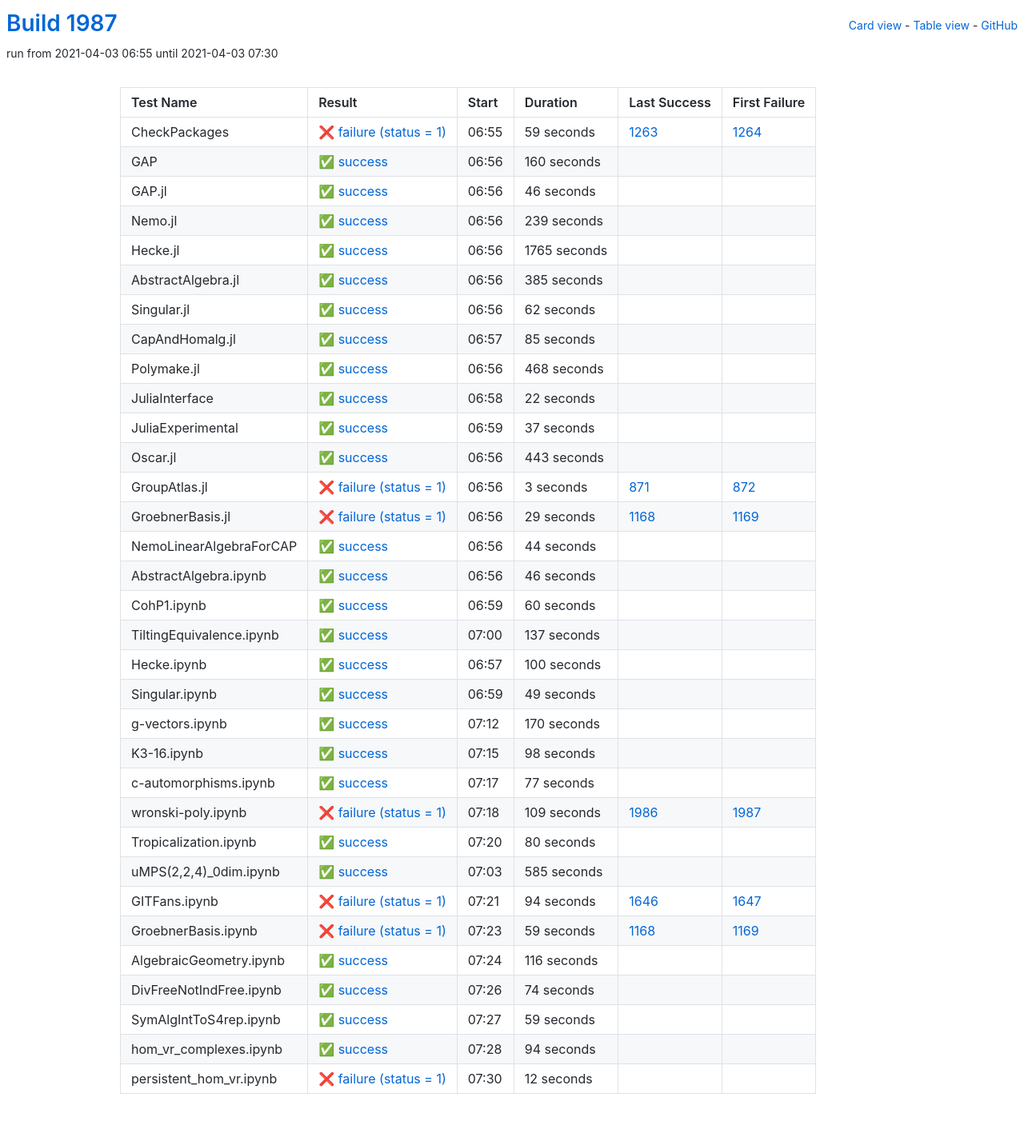
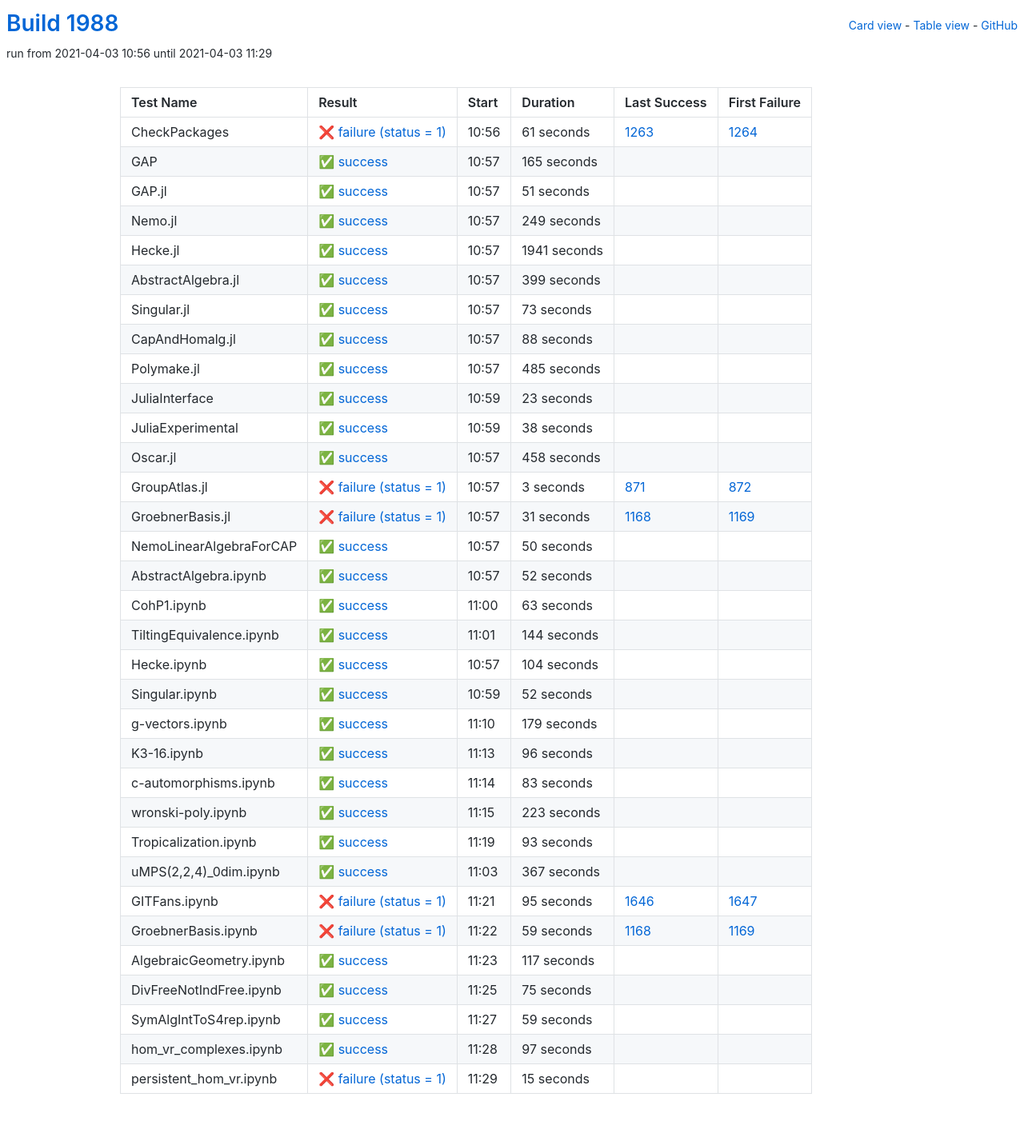
Before and after one commit to oscar-system/oscar-ci-status-stable, a Jekyll site: the page built from table.html, in a window 1280 px wide. Shown: the whole page at 80% size. Built offline with Jekyll 4.4.1, drawn with Linux system fonts in a browser that asks for light colours.

Commit message:
Build #1988

```diff
--- a/_data/ci.yml
+++ b/_data/ci.yml
@@ -1,6 +1,6 @@
 ---
-build: 1987
-build_url: https://oscarci.mathematik.uni-kl.de/job/oscar-stable/1987/
+build: 1988
+build_url: https://oscarci.mathematik.uni-kl.de/job/oscar-stable/1988/
 job: oscar-stable
 organization: oscar-system
 repo: oscar-ci-status-stable
@@ -8,152 +8,152 @@ repourl: https://github.com/oscar-system/oscar-ci-status-stable
 tests:
 - name: CheckPackages
   id: checkpackages
-  log: https://oscarci.mathematik.uni-kl.de/job/oscar-stable/1987/artifact/logs/build-1987/CheckPackages.log
-  start: 2021-04-03 06:55
+  log: https://oscarci.mathematik.uni-kl.de/job/oscar-stable/1988/artifact/logs/build-1988/CheckPackages.log
+  start: 2021-04-03 10:56
   success: false
   exitcode: 1
   status: failure
-  duration: 59
+  duration: 61
   last_success: 1263
   last_success_url: https://oscarci.mathematik.uni-kl.de/job/oscar-stable/1263/
   first_failure: 1264
   first_failure_url: https://oscarci.mathematik.uni-kl.de/job/oscar-stable/1264/
 - name: GAP
   id: gap
-  log: https://oscarci.mathematik.uni-kl.de/job/oscar-stable/1987/artifact/logs/build-1987/GAP.log
-  start: 2021-04-03 06:56
+  log: https://oscarci.mathematik.uni-kl.de/job/oscar-stable/1988/artifact/logs/build-1988/GAP.log
+  start: 2021-04-03 10:57
   success: true
   exitcode: 0
   status: success
-  duration: 160
+  duration: 165
   last_success: false
   last_success_url:
   first_failure: false
   first_failure_url:
 - name: GAP.jl
   id: gap-jl
-  log: https://oscarci.mathematik.uni-kl.de/job/oscar-stable/1987/artifact/logs/build-1987/GAP.jl.log
-  start: 2021-04-03 06:56
+  log: https://oscarci.mathematik.uni-kl.de/job/oscar-stable/1988/artifact/logs/build-1988/GAP.jl.log
+  start: 2021-04-03 10:57
   success: true
   exitcode: 0
   status: success
-  duration: 46
+  duration: 51
   last_success: false
   last_success_url:
   first_failure: false
   first_failure_url:
 - name: Nemo.jl
   id: nemo-jl
-  log: https://oscarci.mathematik.uni-kl.de/job/oscar-stable/1987/artifact/logs/build-1987/Nemo.jl.log
-  start: 2021-04-03 06:56
+  log: https://oscarci.mathematik.uni-kl.de/job/oscar-stable/1988/artifact/logs/build-1988/Nemo.jl.log
+  start: 2021-04-03 10:57
   success: true
   exitcode: 0
   status: success
-  duration: 239
+  duration: 249
   last_success: false
   last_success_url:
   first_failure: false
   first_failure_url:
 - name: Hecke.jl
   id: hecke-jl
-  log: https://oscarci.mathematik.uni-kl.de/job/oscar-stable/1987/artifact/logs/build-1987/Hecke.jl.log
-  start: 2021-04-03 06:56
+  log: https://oscarci.mathematik.uni-kl.de/job/oscar-stable/1988/artifact/logs/build-1988/Hecke.jl.log
+  start: 2021-04-03 10:57
   success: true
   exitcode: 0
   status: success
-  duration: 1765
+  duration: 1941
   last_success: false
   last_success_url:
   first_failure: false
   first_failure_url:
 - name: AbstractAlgebra.jl
   id: abstractalgebra-jl
-  log: https://oscarci.mathematik.uni-kl.de/job/oscar-stable/1987/artifact/logs/build-1987/AbstractAlgebra.jl.log
-  start: 2021-04-03 06:56
+  log: https://oscarci.mathematik.uni-kl.de/job/oscar-stable/1988/artifact/logs/build-1988/AbstractAlgebra.jl.log
+  start: 2021-04-03 10:57
   success: true
   exitcode: 0
   status: success
-  duration: 385
+  duration: 399
   last_success: false
   last_success_url:
   first_failure: false
   first_failure_url:
 - name: Singular.jl
   id: singular-jl
-  log: https://oscarci.mathematik.uni-kl.de/job/oscar-stable/1987/artifact/logs/build-1987/Singular.jl.log
-  start: 2021-04-03 06:56
+  log: https://oscarci.mathematik.uni-kl.de/job/oscar-stable/1988/artifact/logs/build-1988/Singular.jl.log
+  start: 2021-04-03 10:57
   success: true
   exitcode: 0
   status: success
-  duration: 62
+  duration: 73
   last_success: false
   last_success_url:
   first_failure: false
   first_failure_url:
 - name: CapAndHomalg.jl
   id: capandhomalg-jl
-  log: https://oscarci.mathematik.uni-kl.de/job/oscar-stable/1987/artifact/logs/build-1987/CapAndHomalg.jl.log
-  start: 2021-04-03 06:57
+  log: https://oscarci.mathematik.uni-kl.de/job/oscar-stable/1988/artifact/logs/build-1988/CapAndHomalg.jl.log
+  start: 2021-04-03 10:57
   success: true
   exitcode: 0
   status: success
-  duration: 85
+  duration: 88
   last_success: false
   last_success_url:
   first_failure: false
   first_failure_url:
 - name: Polymake.jl
   id: polymake-jl
-  log: https://oscarci.mathematik.uni-kl.de/job/oscar-stable/1987/artifact/logs/build-1987/Polymake.jl.log
-  start: 2021-04-03 06:56
+  log: https://oscarci.mathematik.uni-kl.de/job/oscar-stable/1988/artifact/logs/build-1988/Polymake.jl.log
+  start: 2021-04-03 10:57
   success: true
   exitcode: 0
   status: success
-  duration: 468
+  duration: 485
   last_success: false
   last_success_url:
   first_failure: false
   first_failure_url:
 - name: JuliaInterface
   id: juliainterface
-  log: https://oscarci.mathematik.uni-kl.de/job/oscar-stable/1987/artifact/logs/build-1987/JuliaInterface.log
-  start: 2021-04-03 06:58
+  log: https://oscarci.mathematik.uni-kl.de/job/oscar-stable/1988/artifact/logs/build-1988/JuliaInterface.log
+  start: 2021-04-03 10:59
   success: true
   exitcode: 0
   status: success
-  duration: 22
+  duration: 23
   last_success: false
   last_success_url:
   first_failure: false
   first_failure_url:
 - name: JuliaExperimental
   id: juliaexperimental
-  log: https://oscarci.mathematik.uni-kl.de/job/oscar-stable/1987/artifact/logs/build-1987/JuliaExperimental.log
-  start: 2021-04-03 06:59
+  log: https://oscarci.mathematik.uni-kl.de/job/oscar-stable/1988/artifact/logs/build-1988/JuliaExperimental.log
+  start: 2021-04-03 10:59
   success: true
   exitcode: 0
   status: success
-  duration: 37
+  duration: 38
   last_success: false
   last_success_url:
   first_failure: false
   first_failure_url:
 - name: Oscar.jl
   id: oscar-jl
-  log: https://oscarci.mathematik.uni-kl.de/job/oscar-stable/1987/artifact/logs/build-1987/Oscar.jl.log
-  start: 2021-04-03 06:56
+  log: https://oscarci.mathematik.uni-kl.de/job/oscar-stable/1988/artifact/logs/build-1988/Oscar.jl.log
+  start: 2021-04-03 10:57
   success: true
   exitcode: 0
   status: success
-  duration: 443
+  duration: 458
   last_success: false
   last_success_url:
   first_failure: false
   first_failure_url:
 - name: GroupAtlas.jl
   id: groupatlas-jl
-  log: https://oscarci.mathematik.uni-kl.de/job/oscar-stable/1987/artifact/logs/build-1987/GroupAtlas.jl.log
-  start: 2021-04-03 06:56
+  log: https://oscarci.mathematik.uni-kl.de/job/oscar-stable/1988/artifact/logs/build-1988/GroupAtlas.jl.log
+  start: 2021-04-03 10:57
   success: false
   exitcode: 1
   status: failure
@@ -164,176 +164,176 @@ tests:
   first_failure_url: https://oscarci.mathematik.uni-kl.de/job/oscar-stable/872/
 - name: GroebnerBasis.jl
   id: groebnerbasis-jl
-  log: https://oscarci.mathematik.uni-kl.de/job/oscar-stable/1987/artifact/logs/build-1987/GroebnerBasis.jl.log
-  start: 2021-04-03 06:56
+  log: https://oscarci.mathematik.uni-kl.de/job/oscar-stable/1988/artifact/logs/build-1988/GroebnerBasis.jl.log
+  start: 2021-04-03 10:57
   success: false
   exitcode: 1
   status: failure
-  duration: 29
+  duration: 31
   last_success: 1168
   last_success_url: https://oscarci.mathematik.uni-kl.de/job/oscar-stable/1168/
   first_failure: 1169
   first_failure_url: https://oscarci.mathematik.uni-kl.de/job/oscar-stable/1169/
 - name: NemoLinearAlgebraForCAP
   id: nemolinearalgebraforcap
-  log: https://oscarci.mathematik.uni-kl.de/job/oscar-stable/1987/artifact/logs/build-1987/NemoLinearAlgebraForCAP.log
-  start: 2021-04-03 06:56
+  log: https://oscarci.mathematik.uni-kl.de/job/oscar-stable/1988/artifact/logs/build-1988/NemoLinearAlgebraForCAP.log
+  start: 2021-04-03 10:57
   success: true
   exitcode: 0
   status: success
-  duration: 44
+  duration: 50
   last_success: false
   last_success_url:
   first_failure: false
   first_failure_url:
 - name: AbstractAlgebra.ipynb
   id: abstractalgebra-ipynb
-  log: https://oscarci.mathematik.uni-kl.de/job/oscar-stable/1987/artifact/logs/build-1987/AbstractAlgebra.ipynb.log
-  start: 2021-04-03 06:56
+  log: https://oscarci.mathematik.uni-kl.de/job/oscar-stable/1988/artifact/logs/build-1988/AbstractAlgebra.ipynb.log
+  start: 2021-04-03 10:57
   success: true
   exitcode: 0
   status: success
-  duration: 46
+  duration: 52
   last_success: false
   last_success_url:
   first_failure: false
   first_failure_url:
 - name: CohP1.ipynb
   id: cohp1-ipynb
-  log: https://oscarci.mathematik.uni-kl.de/job/oscar-stable/1987/artifact/logs/build-1987/CohP1.ipynb.log
-  start: 2021-04-03 06:59
+  log: https://oscarci.mathematik.uni-kl.de/job/oscar-stable/1988/artifact/logs/build-1988/CohP1.ipynb.log
+  start: 2021-04-03 11:00
   success: true
   exitcode: 0
   status: success
-  duration: 60
+  duration: 63
   last_success: false
   last_success_url:
   first_failure: false
   first_failure_url:
 - name: TiltingEquivalence.ipynb
   id: tiltingequivalence-ipynb
-  log: https://oscarci.mathematik.uni-kl.de/job/oscar-stable/1987/artifact/logs/build-1987/TiltingEquivalence.ipynb.log
-  start: 2021-04-03 07:00
+  log: https://oscarci.mathematik.uni-kl.de/job/oscar-stable/1988/artifact/logs/build-1988/TiltingEquivalence.ipynb.log
+  start: 2021-04-03 11:01
   success: true
   exitcode: 0
   status: success
-  duration: 137
+  duration: 144
   last_success: false
   last_success_url:
   first_failure: false
   first_failure_url:
 - name: Hecke.ipynb
   id: hecke-ipynb
-  log: https://oscarci.mathematik.uni-kl.de/job/oscar-stable/1987/artifact/logs/build-1987/Hecke.ipynb.log
-  start: 2021-04-03 06:57
+  log: https://oscarci.mathematik.uni-kl.de/job/oscar-stable/1988/artifact/logs/build-1988/Hecke.ipynb.log
+  start: 2021-04-03 10:57
   success: true
   exitcode: 0
   status: success
-  duration: 100
+  duration: 104
   last_success: false
   last_success_url:
   first_failure: false
   first_failure_url:
 - name: Singular.ipynb
   id: singular-ipynb
-  log: https://oscarci.mathematik.uni-kl.de/job/oscar-stable/1987/artifact/logs/build-1987/Singular.ipynb.log
-  start: 2021-04-03 06:59
+  log: https://oscarci.mathematik.uni-kl.de/job/oscar-stable/1988/artifact/logs/build-1988/Singular.ipynb.log
+  start: 2021-04-03 10:59
   success: true
   exitcode: 0
   status: success
-  duration: 49
+  duration: 52
   last_success: false
   last_success_url:
   first_failure: false
   first_failure_url:
 - name: g-vectors.ipynb
   id: g-vectors-ipynb
-  log: https://oscarci.mathematik.uni-kl.de/job/oscar-stable/1987/artifact/logs/build-1987/g-vectors.ipynb.log
-  start: 2021-04-03 07:12
+  log: https://oscarci.mathematik.uni-kl.de/job/oscar-stable/1988/artifact/logs/build-1988/g-vectors.ipynb.log
+  start: 2021-04-03 11:10
   success: true
   exitcode: 0
   status: success
-  duration: 170
+  duration: 179
   last_success: false
   last_success_url:
   first_failure: false
   first_failure_url:
 - name: K3-16.ipynb
   id: k3-16-ipynb
-  log: https://oscarci.mathematik.uni-kl.de/job/oscar-stable/1987/artifact/logs/build-1987/K3-16.ipynb.log
-  start: 2021-04-03 07:15
+  log: https://oscarci.mathematik.uni-kl.de/job/oscar-stable/1988/artifact/logs/build-1988/K3-16.ipynb.log
+  start: 2021-04-03 11:13
   success: true
   exitcode: 0
   status: success
-  duration: 98
+  duration: 96
   last_success: false
   last_success_url:
   first_failure: false
   first_failure_url:
 - name: c-automorphisms.ipynb
   id: c-automorphisms-ipynb
-  log: https://oscarci.mathematik.uni-kl.de/job/oscar-stable/1987/artifact/logs/build-1987/c-automorphisms.ipynb.log
-  start: 2021-04-03 07:17
+  log: https://oscarci.mathematik.uni-kl.de/job/oscar-stable/1988/artifact/logs/build-1988/c-automorphisms.ipynb.log
+  start: 2021-04-03 11:14
   success: true
   exitcode: 0
   status: success
-  duration: 77
+  duration: 83
   last_success: false
   last_success_url:
   first_failure: false
   first_failure_url:
 - name: wronski-poly.ipynb
   id: wronski-poly-ipynb
-  log: https://oscarci.mathematik.uni-kl.de/job/oscar-stable/1987/artifact/logs/build-1987/wronski-poly.ipynb.log
-  start: 2021-04-03 07:18
-  success: false
-  exitcode: 1
-  status: failure
-  duration: 109
-  last_success: 1986
-  last_success_url: https://oscarci.mathematik.uni-kl.de/job/oscar-stable/1986/
-  first_failure: 1987
-  first_failure_url: https://oscarci.mathematik.uni-kl.de/job/oscar-stable/1987/
-- name: Tropicalization.ipynb
-  id: tropicalization-ipynb
-  log: https://oscarci.mathematik.uni-kl.de/job/oscar-stable/1987/artifact/logs/build-1987/Tropicalization.ipynb.log
-  start: 2021-04-03 07:20
+  log: https://oscarci.mathematik.uni-kl.de/job/oscar-stable/1988/artifact/logs/build-1988/wronski-poly.ipynb.log
+  start: 2021-04-03 11:15
   success: true
   exitcode: 0
   status: success
-  duration: 80
+  duration: 223
+  last_success: false
+  last_success_url:
+  first_failure: false
+  first_failure_url:
+- name: Tropicalization.ipynb
+  id: tropicalization-ipynb
+  log: https://oscarci.mathematik.uni-kl.de/job/oscar-stable/1988/artifact/logs/build-1988/Tropicalization.ipynb.log
+  start: 2021-04-03 11:19
+  success: true
+  exitcode: 0
+  status: success
+  duration: 93
   last_success: false
   last_success_url:
   first_failure: false
   first_failure_url:
 - name: uMPS(2,2,4)_0dim.ipynb
   id: umps-2-2-4-0dim-ipynb
-  log: https://oscarci.mathematik.uni-kl.de/job/oscar-stable/1987/artifact/logs/build-1987/uMPS-2-2-4-_0dim.ipynb.log
-  start: 2021-04-03 07:03
+  log: https://oscarci.mathematik.uni-kl.de/job/oscar-stable/1988/artifact/logs/build-1988/uMPS-2-2-4-_0dim.ipynb.log
+  start: 2021-04-03 11:03
   success: true
   exitcode: 0
   status: success
-  duration: 585
+  duration: 367
   last_success: false
   last_success_url:
   first_failure: false
   first_failure_url:
 - name: GITFans.ipynb
   id: gitfans-ipynb
-  log: https://oscarci.mathematik.uni-kl.de/job/oscar-stable/1987/artifact/logs/build-1987/GITFans.ipynb.log
-  start: 2021-04-03 07:21
+  log: https://oscarci.mathematik.uni-kl.de/job/oscar-stable/1988/artifact/logs/build-1988/GITFans.ipynb.log
+  start: 2021-04-03 11:21
   success: false
   exitcode: 1
   status: failure
-  duration: 94
+  duration: 95
   last_success: 1646
   last_success_url: https://oscarci.mathematik.uni-kl.de/job/oscar-stable/1646/
   first_failure: 1647
   first_failure_url: https://oscarci.mathematik.uni-kl.de/job/oscar-stable/1647/
 - name: GroebnerBasis.ipynb
   id: groebnerbasis-ipynb
-  log: https://oscarci.mathematik.uni-kl.de/job/oscar-stable/1987/artifact/logs/build-1987/GroebnerBasis.ipynb.log
-  start: 2021-04-03 07:23
+  log: https://oscarci.mathematik.uni-kl.de/job/oscar-stable/1988/artifact/logs/build-1988/GroebnerBasis.ipynb.log
+  start: 2021-04-03 11:22
   success: false
   exitcode: 1
   status: failure
@@ -344,32 +344,32 @@ tests:
   first_failure_url: https://oscarci.mathematik.uni-kl.de/job/oscar-stable/1169/
 - name: AlgebraicGeometry.ipynb
   id: algebraicgeometry-ipynb
-  log: https://oscarci.mathematik.uni-kl.de/job/oscar-stable/1987/artifact/logs/build-1987/AlgebraicGeometry.ipynb.log
-  start: 2021-04-03 07:24
+  log: https://oscarci.mathematik.uni-kl.de/job/oscar-stable/1988/artifact/logs/build-1988/AlgebraicGeometry.ipynb.log
+  start: 2021-04-03 11:23
   success: true
   exitcode: 0
   status: success
-  duration: 116
+  duration: 117
   last_success: false
   last_success_url:
   first_failure: false
   first_failure_url:
 - name: DivFreeNotIndFree.ipynb
   id: divfreenotindfree-ipynb
-  log: https://oscarci.mathematik.uni-kl.de/job/oscar-stable/1987/artifact/logs/build-1987/DivFreeNotIndFree.ipynb.log
-  start: 2021-04-03 07:26
+  log: https://oscarci.mathematik.uni-kl.de/job/oscar-stable/1988/artifact/logs/build-1988/DivFreeNotIndFree.ipynb.log
+  start: 2021-04-03 11:25
   success: true
   exitcode: 0
   status: success
-  duration: 74
+  duration: 75
   last_success: false
   last_success_url:
   first_failure: false
   first_failure_url:
 - name: SymAlgIntToS4rep.ipynb
   id: symalginttos4rep-ipynb
-  log: https://oscarci.mathematik.uni-kl.de/job/oscar-stable/1987/artifact/logs/build-1987/SymAlgIntToS4rep.ipynb.log
-  start: 2021-04-03 07:27
+  log: https://oscarci.mathematik.uni-kl.de/job/oscar-stable/1988/artifact/logs/build-1988/SymAlgIntToS4rep.ipynb.log
+  start: 2021-04-03 11:27
   success: true
   exitcode: 0
   status: success
@@ -380,24 +380,24 @@ tests:
   first_failure_url:
 - name: hom_vr_complexes.ipynb
   id: hom-vr-complexes-ipynb
-  log: https://oscarci.mathematik.uni-kl.de/job/oscar-stable/1987/artifact/logs/build-1987/hom_vr_complexes.ipynb.log
-  start: 2021-04-03 07:28
+  log: https://oscarci.mathematik.uni-kl.de/job/oscar-stable/1988/artifact/logs/build-1988/hom_vr_complexes.ipynb.log
+  start: 2021-04-03 11:28
   success: true
   exitcode: 0
   status: success
-  duration: 94
+  duration: 97
   last_success: false
   last_success_url:
   first_failure: false
   first_failure_url:
 - name: persistent_hom_vr.ipynb
   id: persistent-hom-vr-ipynb
-  log: https://oscarci.mathematik.uni-kl.de/job/oscar-stable/1987/artifact/logs/build-1987/persistent_hom_vr.ipynb.log
-  start: 2021-04-03 07:30
+  log: https://oscarci.mathematik.uni-kl.de/job/oscar-stable/1988/artifact/logs/build-1988/persistent_hom_vr.ipynb.log
+  start: 2021-04-03 11:29
   success: false
   exitcode: 1
   status: failure
-  duration: 12
+  duration: 15
   last_success: false
   last_success_url:
   first_failure: false
```
Also changed, not shown: README.md.
